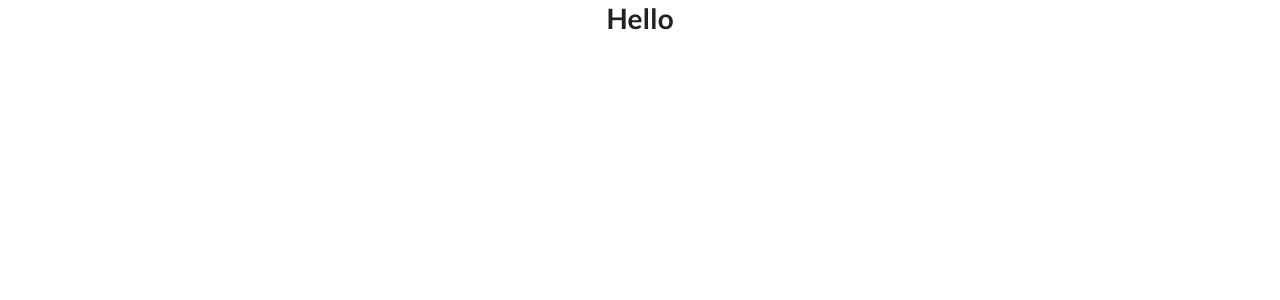
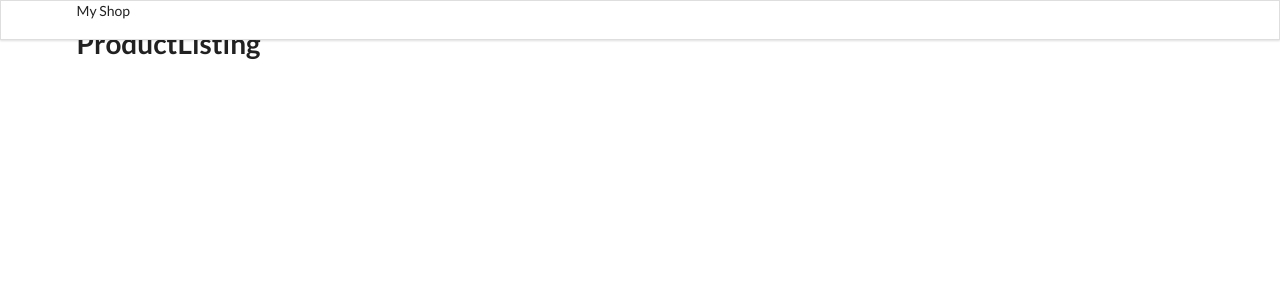
Before and after one commit to contact-andy/my-shop-with-redux, a React (Create React App) app: page / in a window 1280 px wide. Shown: the top 300 px of the page. Built offline with nearby package versions, Linux system fonts and the light colour scheme.

Commit message:
Routing module installed and Product component started

```diff
--- a/package.json
+++ b/package.json
@@ -11,6 +11,7 @@
     "react": "^18.2.0",
     "react-dom": "^18.2.0",
     "react-redux": "^8.1.2",
+    "react-router-dom": "^6.15.0",
     "react-scripts": "5.0.1",
     "redux": "^4.2.1",
     "web-vitals": "^2.1.4"
--- a/src/App.js
+++ b/src/App.js
@@ -1,8 +1,19 @@
-import "./App.css";
+// import "./App.css";
+import Header from "./containers/Header";
+import { BrowserRouter as Router, Routes, Route } from "react-router-dom";
+import ProductListing from "./containers/ProductListing";
+import ProductDetail from "./containers/ProductDetail";
 function App() {
   return (
     <div className="App">
-      <h1>Hello</h1>
+      <Router>
+        <Header />
+        <Routes>
+          <Route path="/" exact Component={ProductListing} />
+          <Route path="/product/:prodcutId" exact Component={ProductDetail} />
+          <Route>404 Not Found!</Route>
+        </Routes>
+      </Router>
     </div>
   );
 }
--- /dev/null
+++ b/src/containers/Header.js
@@ -0,0 +1,11 @@
+import React from "react";
+
+const Header = () => {
+  return (
+    <div className="ui fixed menu">
+      <div className="ui container center">My Shop</div>
+    </div>
+  );
+};
+
+export default Header;
--- /dev/null
+++ b/src/containers/ProductDetail.js
@@ -0,0 +1,10 @@
+import React from "react";
+
+const ProductDetail = () => {
+  return (
+    <div>
+      <h1>ProductDetail</h1>
+    </div>
+  );
+};
+export default ProductDetail;
--- /dev/null
+++ b/src/containers/ProductListing.js
@@ -0,0 +1,12 @@
+import React from "react";
+import { useSelector } from "react-redux";
+const ProductListing = () => {
+  const products = useSelector((state) => state);
+  console.log(products);
+  return (
+    <div className="ui grid container">
+      <h1>ProductListing</h1>
+    </div>
+  );
+};
+export default ProductListing;
```
Also changed, not shown: src/containers/ProductComponent.js (added, +10 -0 lines), 1 other file (tests, documents, lock files or other folders).
